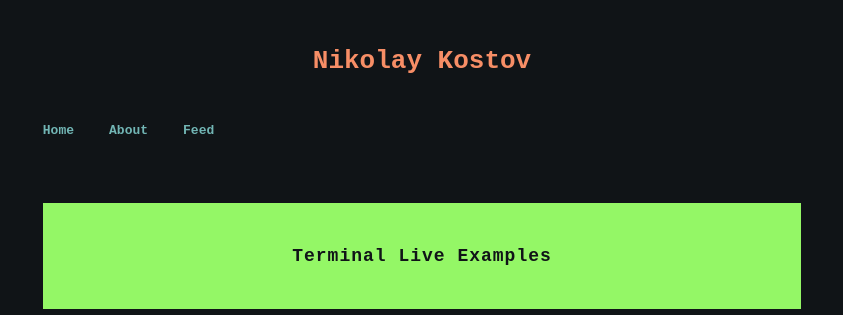
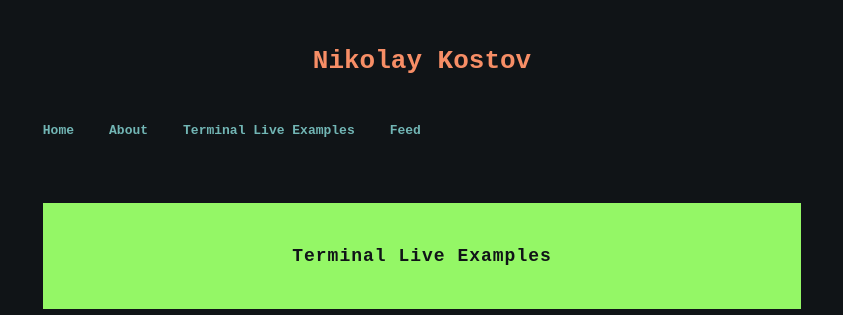
Before and after one commit to nickkostov/nickkostov, a Jekyll site: the page built from terminal-live-examples.md, in a window 1280 px wide. Shown: the top 315 px of the page, without its empty margins (218-1061 px from the left). Built offline with Jekyll 4.4.1, drawn with Linux system fonts in a browser that asks for light colours.

Commit message:
feat: Navbar Change

```diff
--- a/_data/nav.yml
+++ b/_data/nav.yml
@@ -3,6 +3,8 @@ list:
     url: ""
   - title: About
     url: about
+  - title: Terminal Live Examples
+    url: terminal-live-examples
   - title: Feed
     url: feed.xml
     target: "_blank"
```
